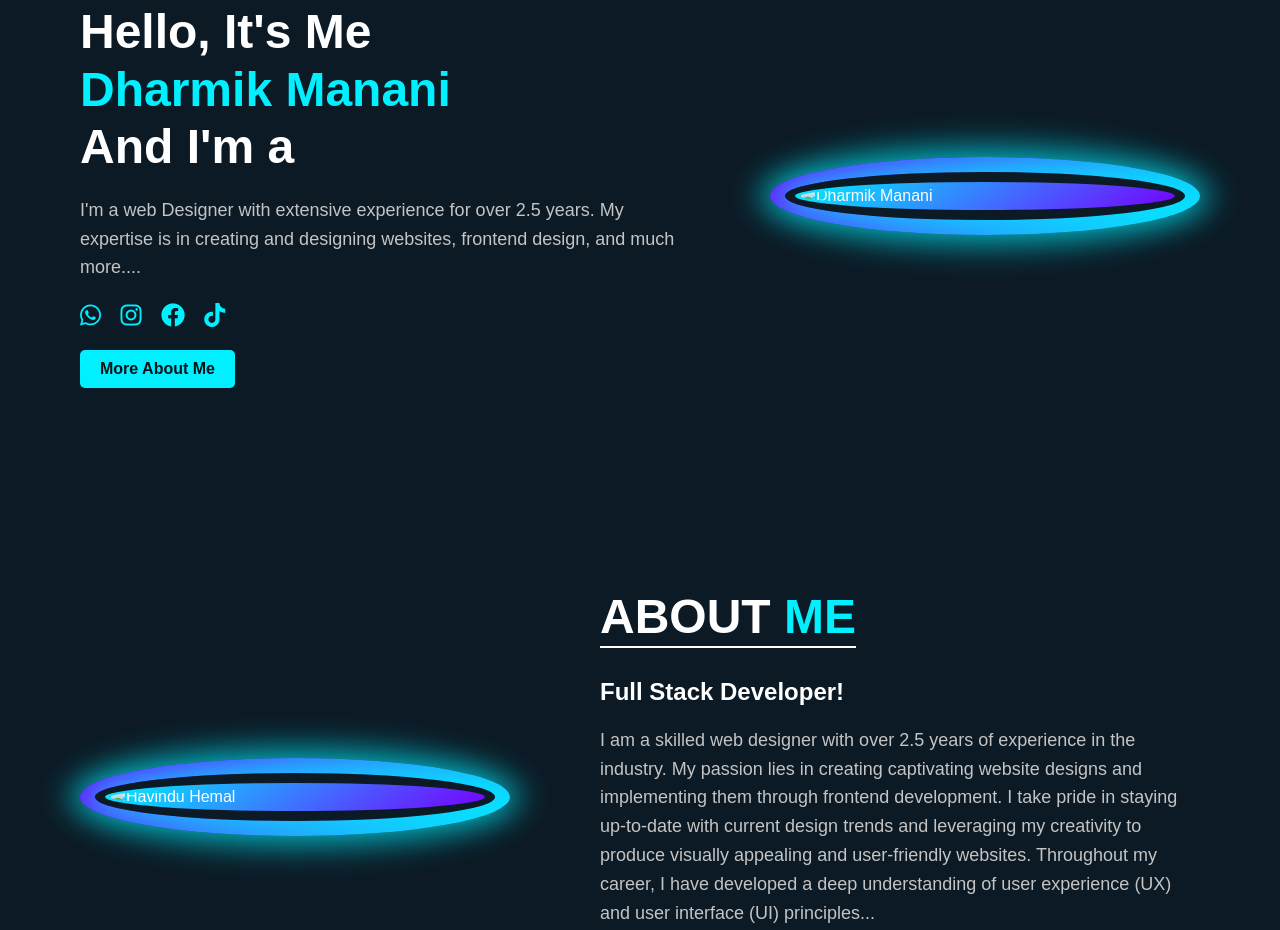
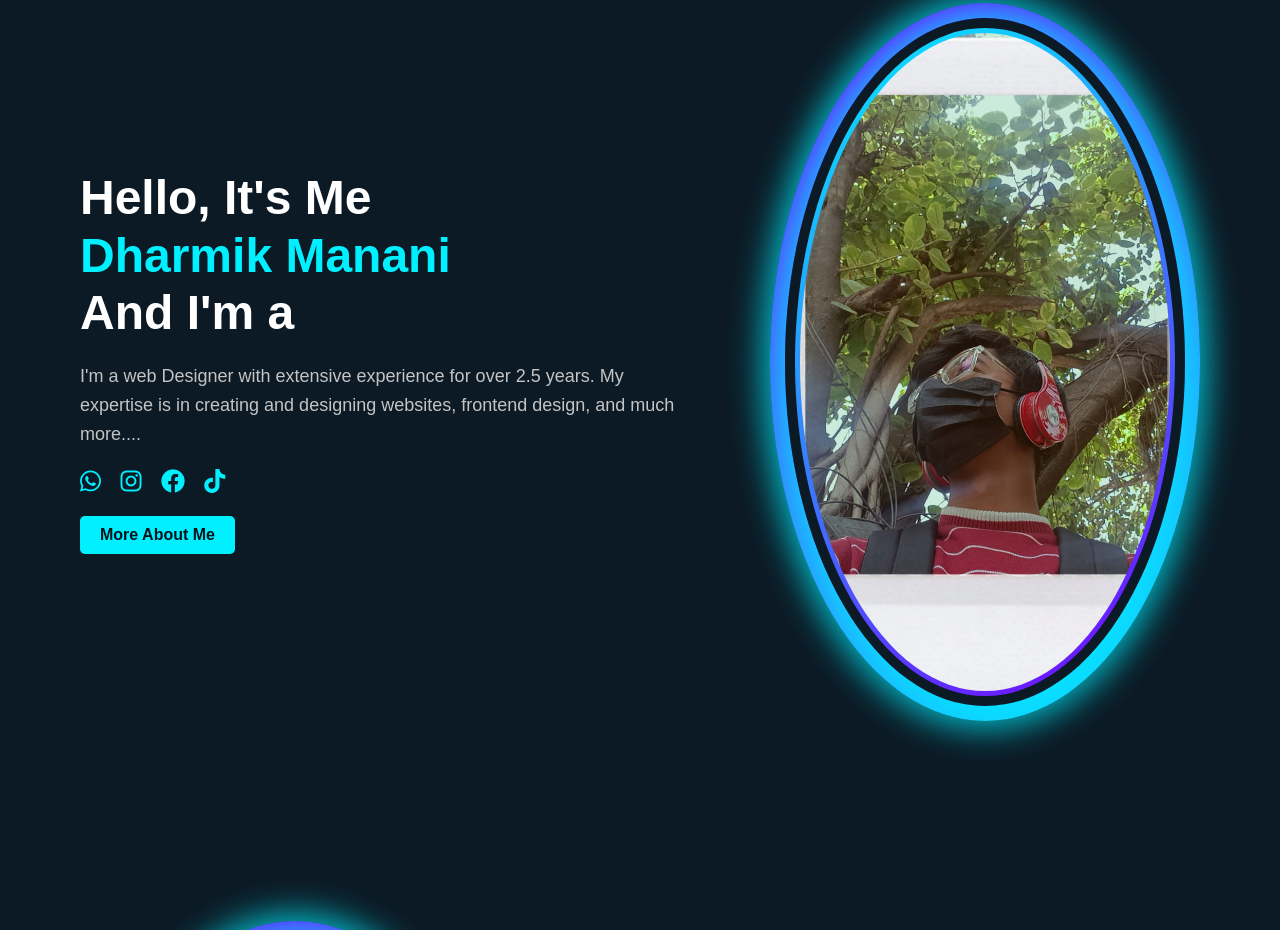
Before and after one commit to dharmikGL16/Neon-Portfolio, a plain HTML site: page index.html in a window 1280 px wide. Shown: the part 155-1085 px from the top of the page. Drawn offline with Linux system fonts and the light colour scheme.

Commit message:
Update index.html

```diff
--- a/index.html
+++ b/index.html
@@ -34,13 +34,13 @@
             <a href="#" class="btn">More About Me</a>
         </div>
         <div class="intro-image">
-            <img src="/newsletter.png" alt="Dharmik Manani">
+            <img src="/Dharmik.png" alt="Dharmik Manani">
         </div>
     </section>
 
     <section class="about" id="about">
         <div class="about-image">
-            <img src="/newsletter.png" alt="Havindu Hemal">
+            <img src="/Dharmik.png" alt="Dharmik Manani">
         </div>
         <div class="about-text">
             <h2>About <span>Me</span></h2>
```
